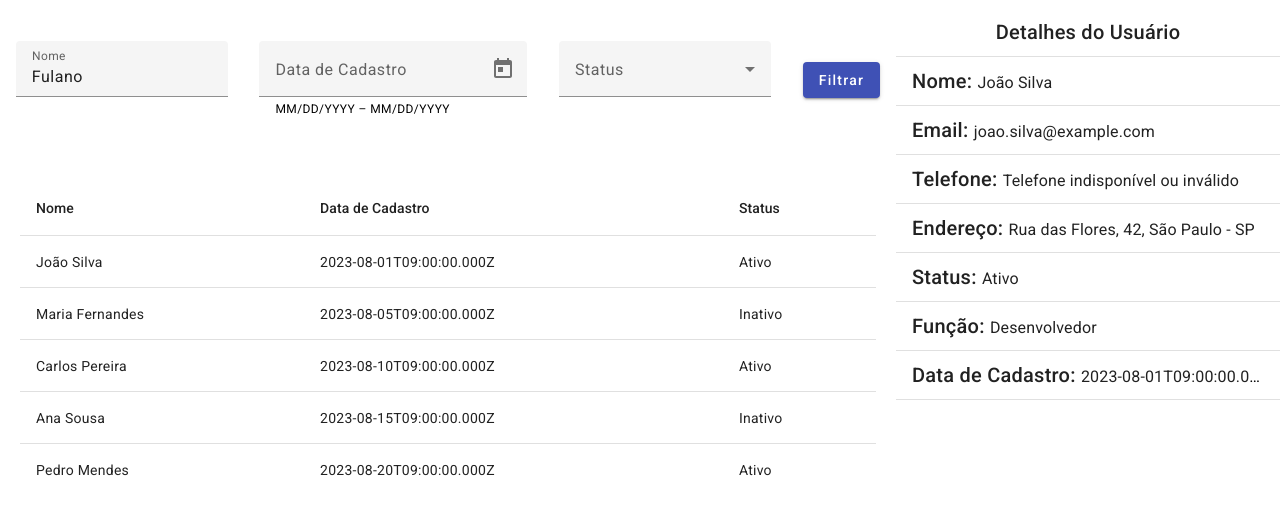
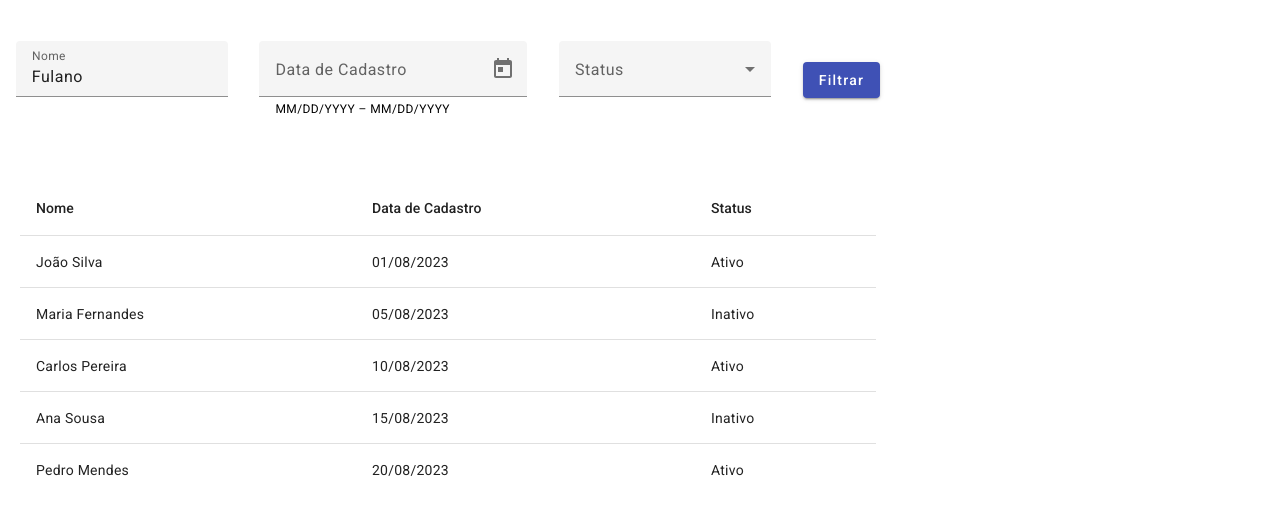
Before and after one commit to GustavoEmiliano/angular-users-filter, an Angular app: page / in a window 1280 px wide. Shown: the top 514 px of the page. Built offline with nearby package versions, Linux system fonts and the light colour scheme.

Commit message:
feat: display user details dynamically from selected list item

```diff
--- a/src/app/app.component.html
+++ b/src/app/app.component.html
@@ -6,11 +6,11 @@
     </div>
     <div class="main-left-div">
       <!-- Conteúdo da div esquerda (80% de altura) -->
-       <app-users-list></app-users-list>
+       <app-users-list (userSelected)="onUserSelected($event)"></app-users-list>
     </div>
   </div>
   <div class="right-div">
       <!-- Conteúdo da div direita -->
-       <app-user-details [user]="userSelected"></app-user-details>
+       <app-user-details [user]="userSelected" *ngIf="showUserDetails"></app-user-details>
   </div>
 </div>
--- a/src/app/app.component.ts
+++ b/src/app/app.component.ts
@@ -1,6 +1,5 @@
 import { Component } from '@angular/core';
 import { IUser } from './interfaces/user/user.interface';
-import { UsersList } from './data/users-list';
 
 @Component({
   selector: 'app-root',
@@ -8,5 +7,11 @@ import { UsersList } from './data/users-list';
   styleUrl: './app.component.scss'
 })
 export class AppComponent {
-  userSelected :  IUser = UsersList[0];
+  userSelected: IUser = {} as IUser;
+  showUserDetails: boolean = false
+
+  onUserSelected(user: IUser) {
+    this.showUserDetails = true;
+    this.userSelected = user;
+  }
 }
--- a/src/app/components/user-details/user-details.component.html
+++ b/src/app/components/user-details/user-details.component.html
@@ -6,12 +6,12 @@
 		<mat-divider></mat-divider>
 		<mat-list-item>
 			<span class="mat-h2">Nome: </span>
-			<span class="mat-h3">{{ user.nome }}</span>
+			<span class="mat-h3">{{ user.nome | dashIfEmpty}}</span>
 		</mat-list-item>
 		<mat-divider></mat-divider>
 		<mat-list-item>
 			<span class="mat-h2">Email: </span>
-			<span class="mat-h3">{{ user.email }}</span>
+			<span class="mat-h3">{{ user.email | dashIfEmpty}}</span>
 		</mat-list-item>
 		<mat-divider></mat-divider>
 		<mat-list-item>
@@ -31,12 +31,12 @@
 		<mat-divider></mat-divider>
     		<mat-list-item>
 			<span class="mat-h2">Função: </span>
-			<span class="mat-h3">{{ user.funcao }}</span>
+			<span class="mat-h3">{{ user.funcao | dashIfEmpty}}</span>
 		</mat-list-item>
 		<mat-divider></mat-divider>
     		<mat-list-item>
 			<span class="mat-h2">Data de Cadastro: </span>
-			<span class="mat-h3">{{ user.dataCadastro }}</span>
+			<span class="mat-h3">{{ user.dataCadastro | date:'dd/MM/yyyy' | dashIfEmpty}}</span>
 		</mat-list-item>
 		<mat-divider></mat-divider>
 	</mat-list>
--- a/src/app/components/users-list/users-list.component.html
+++ b/src/app/components/users-list/users-list.component.html
@@ -3,13 +3,13 @@
     <!-- Name Column -->
     <ng-container matColumnDef="name">
       <th mat-header-cell *matHeaderCellDef>Nome</th>
-      <td mat-cell *matCellDef="let element" class="users-list__item" (click)="onUserSelected(element)">{{ element.nome }}</td>
+      <td mat-cell *matCellDef="let element" class="users-list__item" (click)="onUserSelected(element)">{{ element.nome | dashIfEmpty}}</td>
     </ng-container>
 
     <!-- Date Register Column -->
     <ng-container matColumnDef="date">
       <th mat-header-cell *matHeaderCellDef>Data de Cadastro</th>
-      <td mat-cell *matCellDef="let element" class="users-list__item" (click)="onUserSelected(element)">{{ element.dataCadastro }}</td>
+      <td mat-cell *matCellDef="let element" class="users-list__item" (click)="onUserSelected(element)">{{ element.dataCadastro | date:'dd/MM/yyyy' | dashIfEmpty}}</td>
     </ng-container>
 
     <!-- Status Column -->
--- a/src/app/components/users-list/users-list.component.ts
+++ b/src/app/components/users-list/users-list.component.ts
@@ -1,4 +1,4 @@
-import { Component } from '@angular/core';
+import { Component, EventEmitter, Output } from '@angular/core';
 import { IUser } from '../../interfaces/user/user.interface';
 import { UsersList } from '../../data/users-list';
 
@@ -11,8 +11,9 @@ export class UsersListComponent {
   usersList: IUser[] = UsersList;
     displayedColumns: string[] = ['name', 'date', 'status'];
 
+    @Output('userSelected') userSelectedEmitt =  new EventEmitter<IUser>();
+
     onUserSelected(user: IUser) {
-      console.log('user', user);
-
+      this.userSelectedEmitt.emit(user);
     }
 }
```
